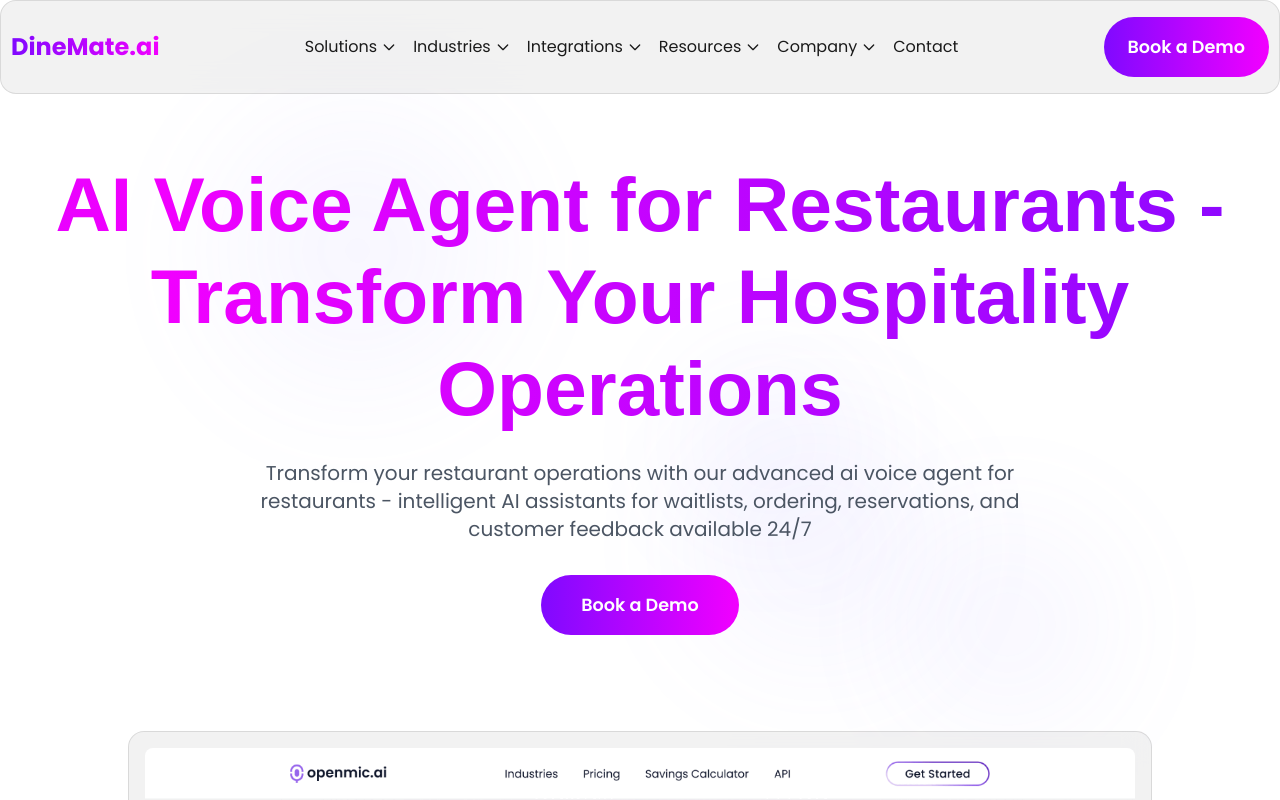
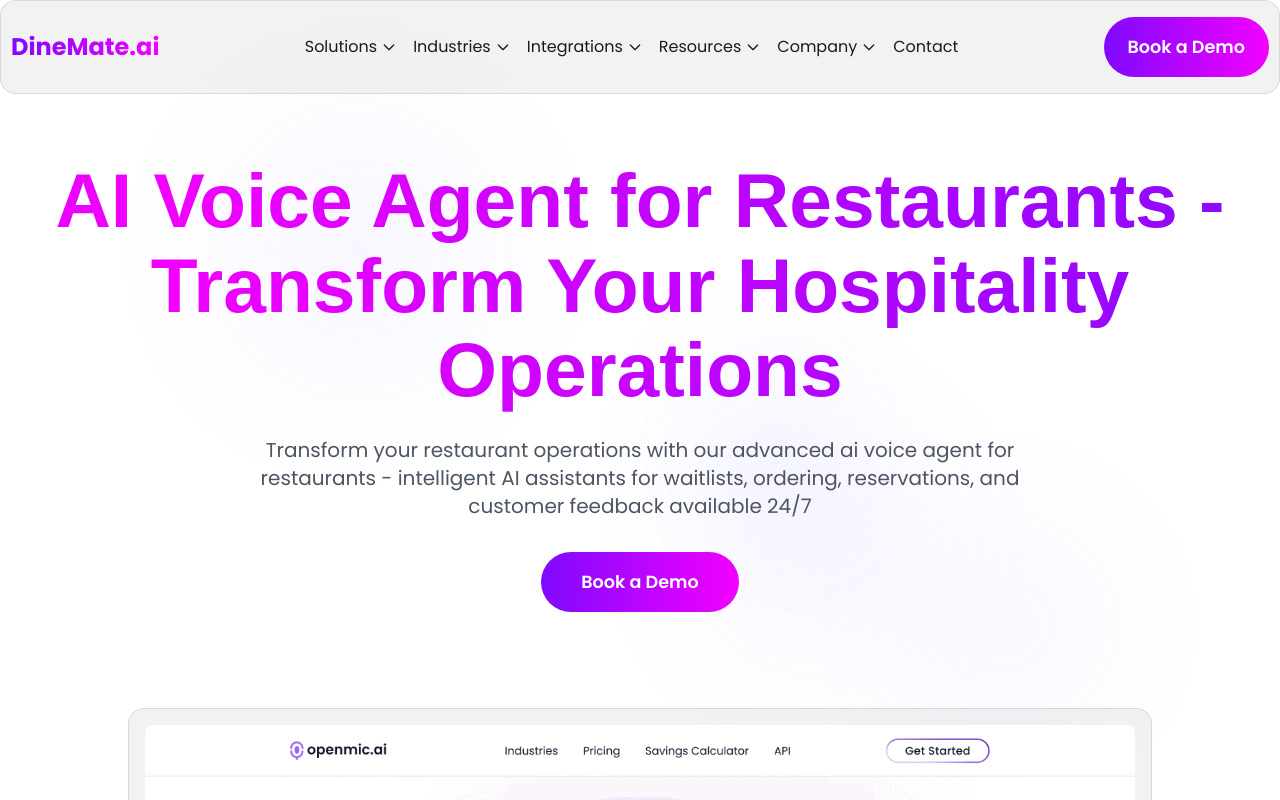
Before and after one commit to surajattackcapital-web/dinemate, a Next.js app: page / in a window 1280 px wide. Shown: the top 800 px of the page. Built offline with nearby package versions, Linux system fonts and the light colour scheme; no server answers; a web font is replaced by a local one.

Commit message:
Reduce line height of h1 headings from 1.2 to 1.1 for tighter spacing

```diff
--- a/app/globals.css
+++ b/app/globals.css
@@ -50,7 +50,7 @@
 h1, h2, h3, h4, h5, h6 {
   font-family: var(--font-heading), var(--font-heading-fallback);
   font-weight: 700;
-  line-height: 1.2;
+  line-height: 1.1;
 }
 
 h1 {
```
